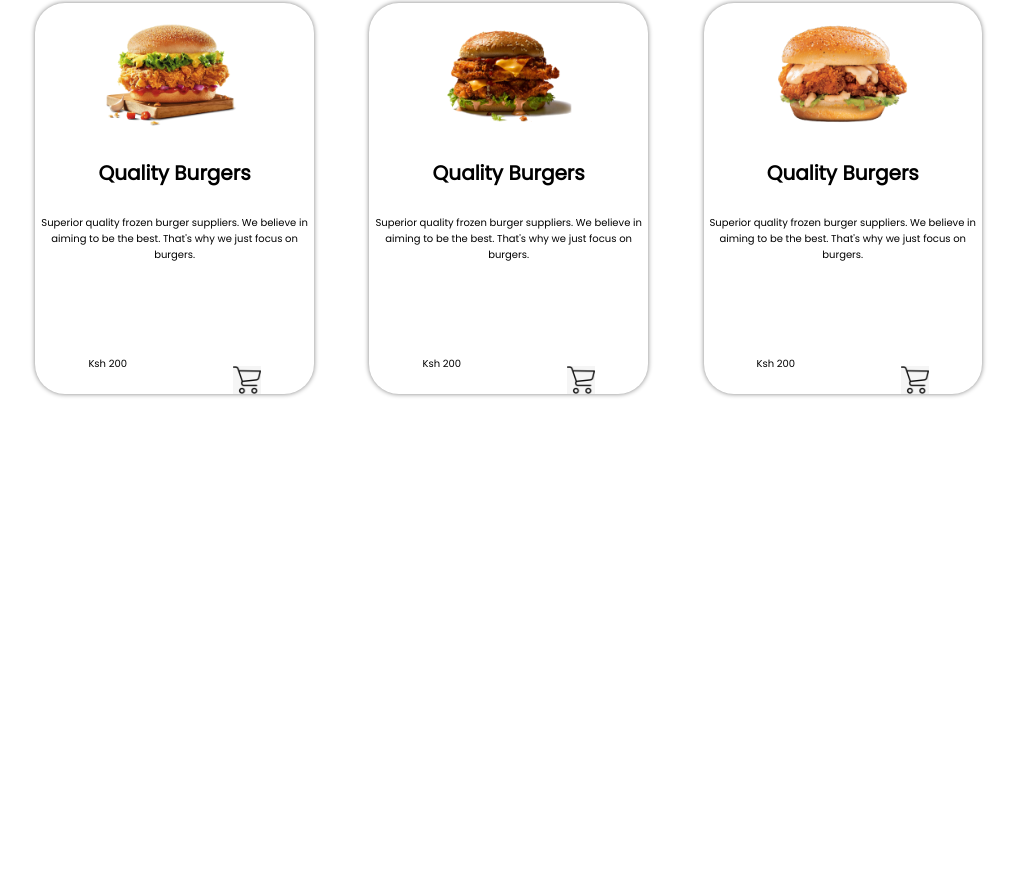
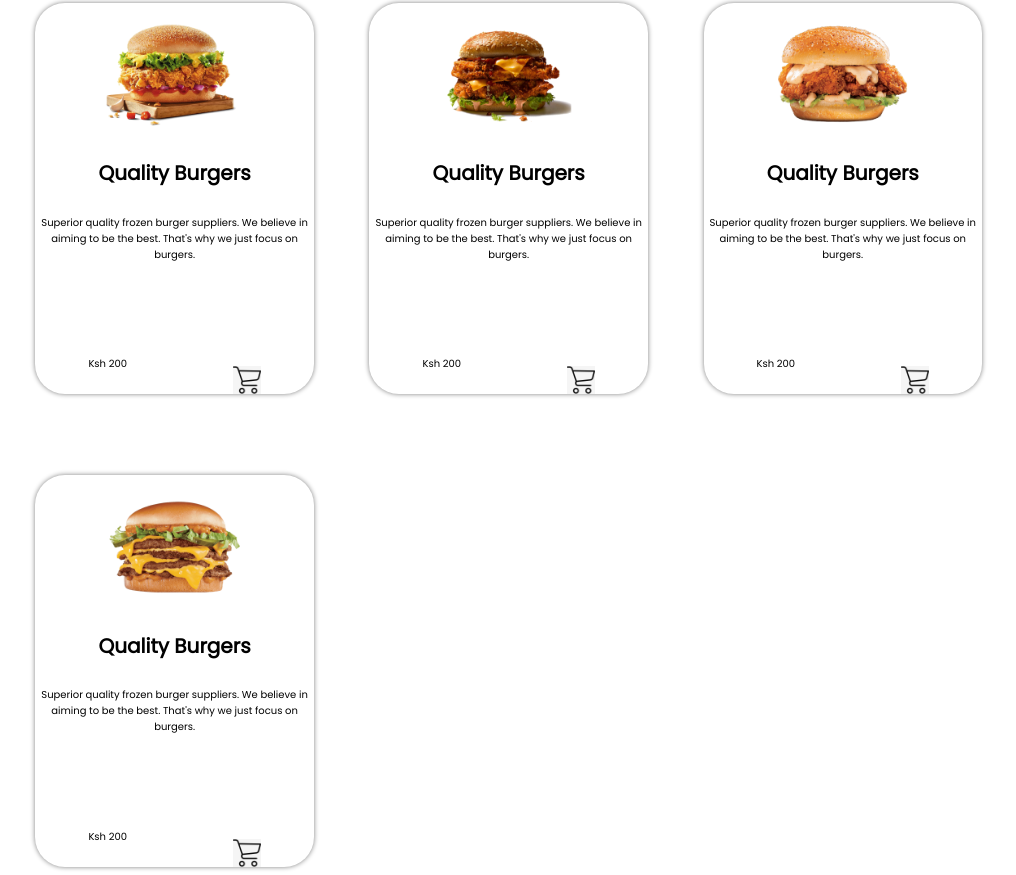
Before and after one commit to muthonimuriithi/Retake1, a plain HTML site: page index.html in a window 1280 px wide. Shown: the part 1102-1977 px from the top of the page, without its empty margins (75-1091 px from the left). Before the commit the page ends 1504 px from the top, so only its background shows below. Drawn offline with Linux system fonts and the light colour scheme.

Commit message:
this will add the fourth item on the menu

```diff
--- a/index.html
+++ b/index.html
@@ -189,6 +189,33 @@
 
             </div>
 
+            <div class="main-menu">
+                <div class="m1">
+
+                    <img src="images/SeekPng 1.png">
+                    <h4>Quality Burgers</h4>
+                    <p>Superior quality frozen burger suppliers. We believe in aiming to be the best. That's why we just focus on burgers.</p>
+
+                    <div class="k-cart">
+                    <p>Ksh 200</p>
+                    <img class="cart2" src="./images2/Images/shopping-cart.png">
+
+                    </div>
+
+                </div>
+
+
+
+
+
+
+
+
+
+            </div>
+
+
+
 
 
 
```
